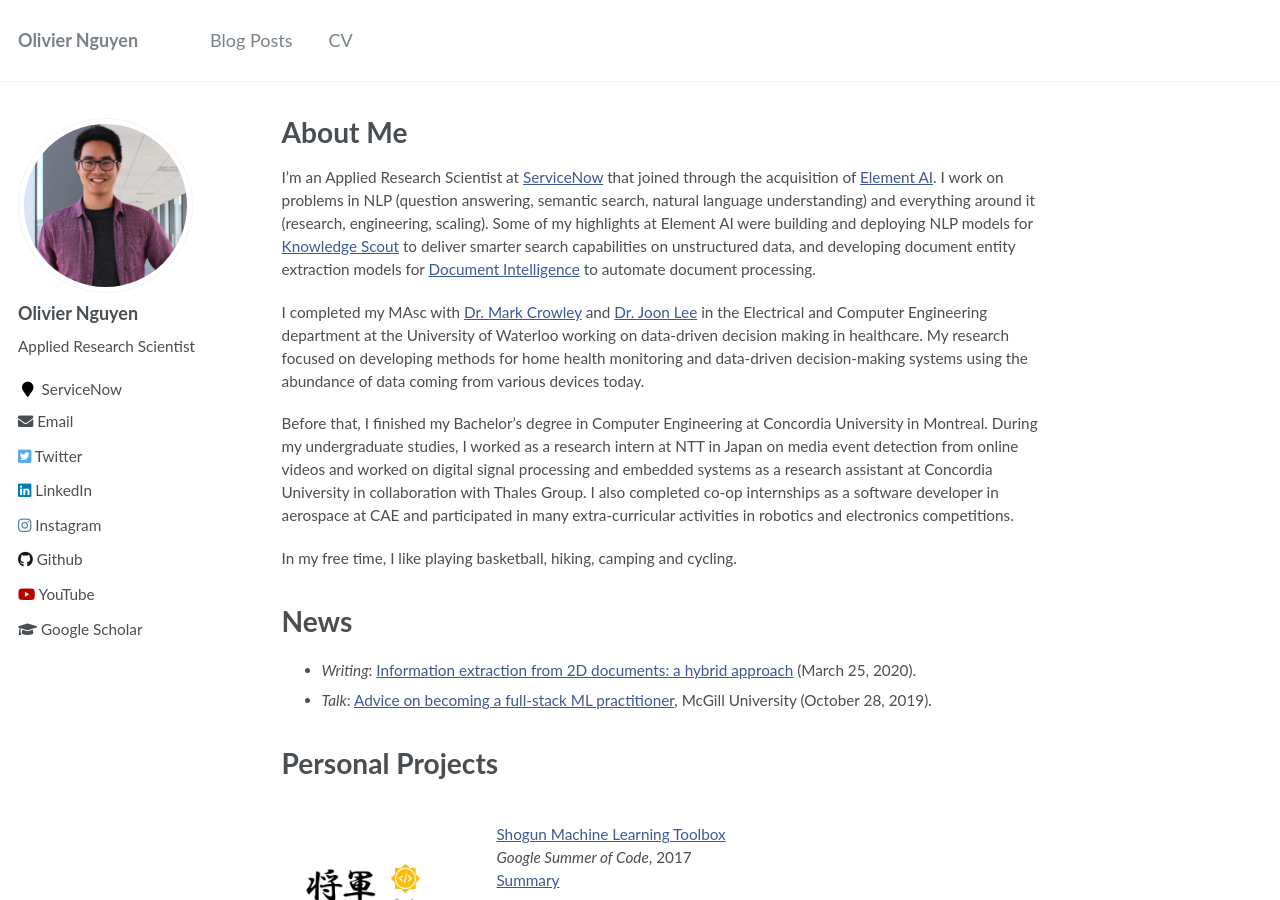
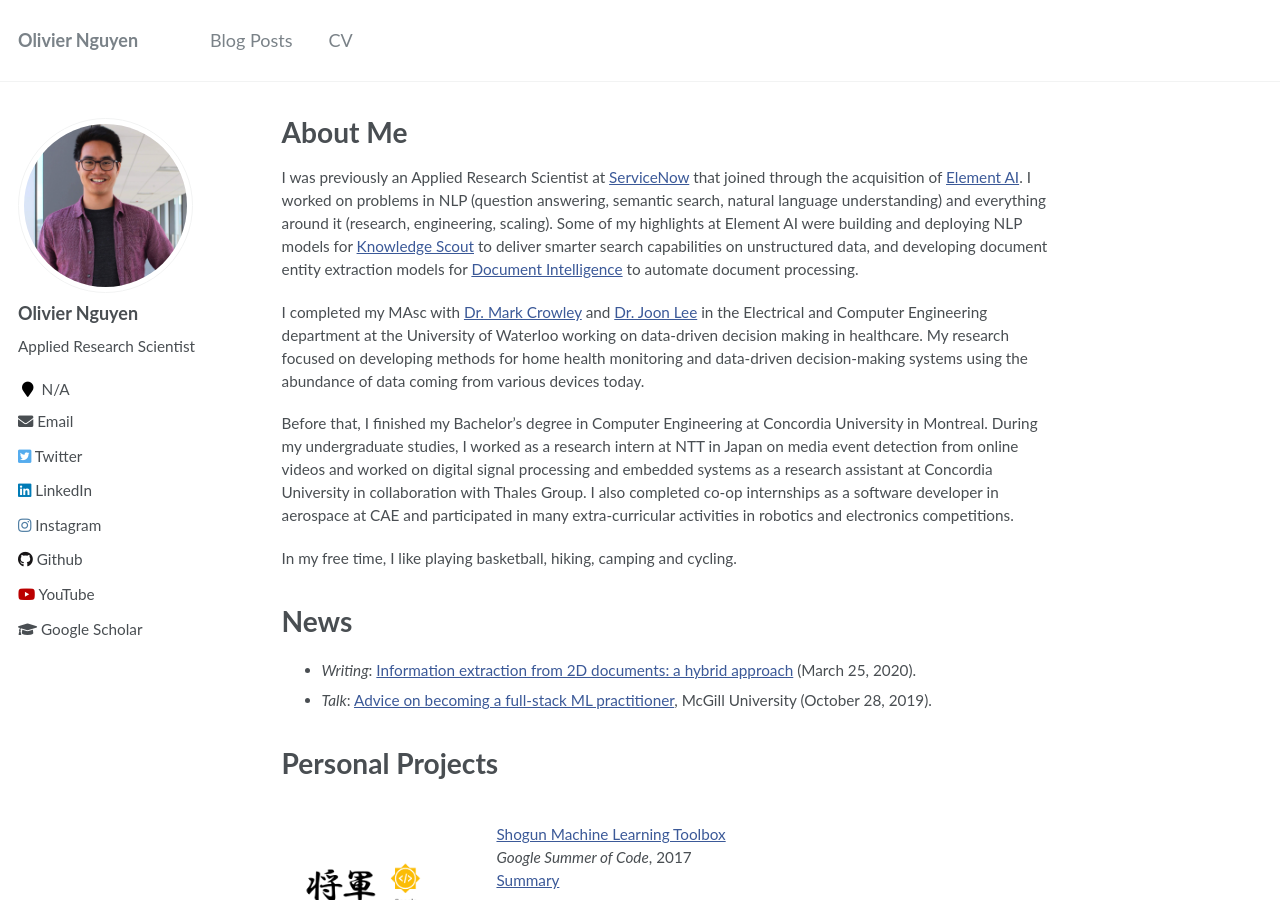
Before and after one commit to olinguyen/olinguyen.github.io, a Jekyll site: the page built from _pages/about.md, in a window 1280 px wide and 900 px high. Built offline with Jekyll 4.4.1, drawn with Linux system fonts in a browser that asks for light colours.

Commit message:
update website

```diff
--- a/_config.yml
+++ b/_config.yml
@@ -84,7 +84,7 @@
   avatar           : "oli.png"
   bio              : "Applied Research Scientist"
   location         :
-  employer         : ServiceNow
+  employer         : N/A
   googlescholar    : "https://scholar.google.ca/citations?user=5qC_tjQAAAAJ&hl=en"
   email            : "nguyenolive@gmail.com"
   researchgate     :  # example: "https://www.researchgate.net/profile/yourprofile"
--- a/_data/navigation.yml
+++ b/_data/navigation.yml
@@ -4,4 +4,4 @@
     url: /year-archive/
 
   - title: "CV"
-    url: /files/resume_oliviernguyen_w2021.pdf
+    url: /files/resume_oliviernguyen_w2022.pdf
--- a/_pages/about.md
+++ b/_pages/about.md
@@ -8,7 +8,7 @@
   - /about.html
 ---
 
-I'm an Applied Research Scientist at [ServiceNow](https://www.servicenow.com/) that joined through the acquisition of [Element AI](http://elementai.com). I work on problems in NLP (question answering, semantic search, natural language understanding) and everything around it (research, engineering, scaling).
+I was previously an Applied Research Scientist at [ServiceNow](https://www.servicenow.com/) that joined through the acquisition of [Element AI](http://elementai.com). I worked on problems in NLP (question answering, semantic search, natural language understanding) and everything around it (research, engineering, scaling).
 Some of my highlights at Element AI were building and deploying NLP models for [Knowledge Scout](https://www.elementai.com/products/knowledge-scout) to deliver smarter search capabilities on unstructured data, and developing document entity extraction models for [Document Intelligence](https://www.elementai.com/products/document-intelligence) to automate document processing.
 
 I completed my MAsc with [Dr. Mark Crowley](https://markcrowley.ca/) and [Dr. Joon Lee](https://www.ucalgary.ca/future-students/graduate/supervisor/joon-lee) in the Electrical and Computer Engineering department at the University of Waterloo working on data-driven decision making in healthcare. My research focused on developing methods for home health monitoring and data-driven decision-making systems using the abundance of data coming from various devices today.
```
Also changed, not shown: 1 other file.
